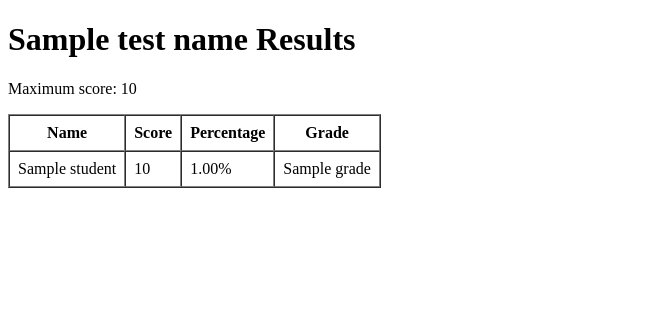
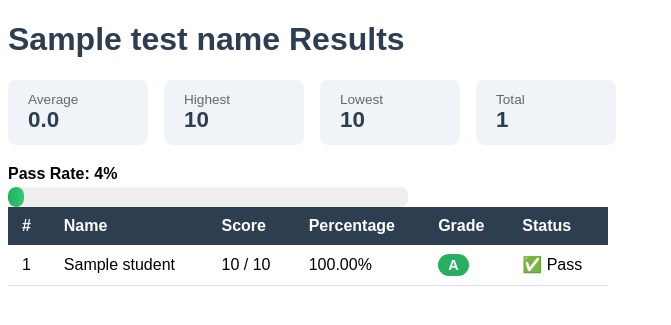
Before and after one commit to StillnaiveLevi/mini-python-projects, a Python web app: template JinjaTemplate/templates/test_template.html in a window 1280 px wide. Shown: the top 325 px of the page, without its empty margins (0-671 px from the left). Run offline with Jinja, Linux system fonts and the light colour scheme; the template is opened without the code that fills it: most values are stand-ins (such as "Sample title", 1, 10 or a date in 2020).

Commit message:
feat: Move grade logic into Jinja template with CSS styling and summary stats

```diff
--- a/JinjaTemplate/templates/test_template.html
+++ b/JinjaTemplate/templates/test_template.html
@@ -3,28 +3,148 @@
 <head>
     <meta charset="UTF-8">
     <title>{{ test_name }} Results</title>
+    <style>
+        * { font-family: Arial, sans-serif; }
+        h1 { color: #2c3e50; }
+
+        /* Summary cards */
+        .stats {
+            display: flex;
+            gap: 16px;
+            margin-bottom: 20px;
+        }
+        .stat-card {
+            background: #f0f4f8;
+            border-radius: 8px;
+            padding: 12px 20px;
+            min-width: 100px;
+        }
+        .stat-label { font-size: 0.85em; color: #666; }
+        .stat-value { font-size: 1.4em; font-weight: bold; color: #2c3e50; }
+
+        /* Table */
+        table {
+            border-collapse: collapse;
+            width: 100%;
+            max-width: 600px;
+        }
+        th {
+            background: #2c3e50;
+            color: white;
+            padding: 10px 14px;
+            text-align: left;
+        }
+        td {
+            padding: 9px 14px;
+            border-bottom: 1px solid #ddd;
+        }
+        tr:hover { background: #f9f9f9; }
+
+        /* Grade pills */
+        .grade {
+            display: inline-block;
+            padding: 3px 10px;
+            border-radius: 12px;
+            font-weight: bold;
+            font-size: 0.9em;
+        }
+        .grade-A { background: #27ae60; color: white; }   /* green  */
+        .grade-B { background: #2980b9; color: white; }  /* blue   */
+        .grade-C { background: #f39c12; color: white; }   /* orange */
+        .grade-D { background: #e67e22; color: white; }  /* dark orange */
+        .grade-F { background: #c0392b; color: white; } /* red    */
+
+        .pass-rate-bar {
+            margin-top: 20px;
+            max-width: 400px;
+        }
+        .bar-label { font-weight: bold; margin-bottom: 4px; }
+        .bar-track {
+            background: #eee;
+            border-radius: 8px;
+            height: 20px;
+            overflow: hidden;
+        }
+        .bar-fill {
+            height: 100%;
+            background: linear-gradient(90deg, #27ae60, #2ecc71);
+            border-radius: 8px;
+        }
+    </style>
 </head>
 <body>
     <h1>{{ test_name }} Results</h1>
-    <p>Maximum score: {{ max_score }}</p>
-    <table border="1" cellpadding="8" cellspacing="0">
+
+    {# ── Summary Stats ─────────────────────────────────────── #}
+    <div class="stats">
+        <div class="stat-card">
+            <div class="stat-label">Average</div>
+            <div class="stat-value">{{ "%.1f"|format(avg_score) }}</div>
+        </div>
+        <div class="stat-card">
+            <div class="stat-label">Highest</div>
+            <div class="stat-value">{{ high_score }}</div>
+        </div>
+        <div class="stat-card">
+            <div class="stat-label">Lowest</div>
+            <div class="stat-value">{{ low_score }}</div>
+        </div>
+        <div class="stat-card">
+            <div class="stat-label">Total</div>
+            <div class="stat-value">{{ students|length }}</div>
+        </div>
+    </div>
+
+    <div class="pass-rate-bar">
+        <div class="bar-label">Pass Rate: {{ pass_rate }}%</div>
+        <div class="bar-track">
+            <div class="bar-fill" style="width: {{ pass_rate }}%"></div>
+        </div>
+    </div>
+
+    {# ── Student Table ──────────────────────────────────────── #}
+    <table>
         <thead>
             <tr>
+                <th>#</th>
                 <th>Name</th>
                 <th>Score</th>
                 <th>Percentage</th>
                 <th>Grade</th>
+                <th>Status</th>
             </tr>
         </thead>
         <tbody>
-            {% for student in students %}
+        {% for student in students %}
+            {% set percentage = (student.score / max_score * 100) | round(2) %}
+
+            {# Grade assignment via Jinja conditionals #}
+            {% if percentage >= 90 %}
+                {% set grade = "A" %}
+                {% set grade_class = "grade-A" %}
+            {% elif percentage >= 80 %}
+                {% set grade = "B" %}
+                {% set grade_class = "grade-B" %}
+            {% elif percentage >= 70 %}
+                {% set grade = "C" %}
+                {% set grade_class = "grade-C" %}
+            {% elif percentage >= 60 %}
+                {% set grade = "D" %}
+                {% set grade_class = "grade-D" %}
+            {% else %}
+                {% set grade = "F" %}
+                {% set grade_class = "grade-F" %}
+            {% endif %}
+
             <tr>
+                <td>{{ loop.index }}</td>
                 <td>{{ student.name }}</td>
-                <td>{{ student.score }}</td>
-                <td>{{ '%.2f' % student.percentage }}%</td>
-                <td>{{ student.grade }}</td>
+                <td>{{ student.score }} / {{ max_score }}</td>
+                <td>{{ '%.2f'|format(percentage) }}%</td>
+                <td><span class="grade {{ grade_class }}">{{ grade }}</span></td>
+                <td>{{ "✅ Pass" if percentage >= 60 else "❌ Fail" }}</td>
             </tr>
-            {% endfor %}
+        {% endfor %}
         </tbody>
     </table>
 </body>
```
Also changed, not shown: JinjaTemplate/app.py (+26 -9 lines), JinjaTemplate/output.html (+189 -10 lines).
